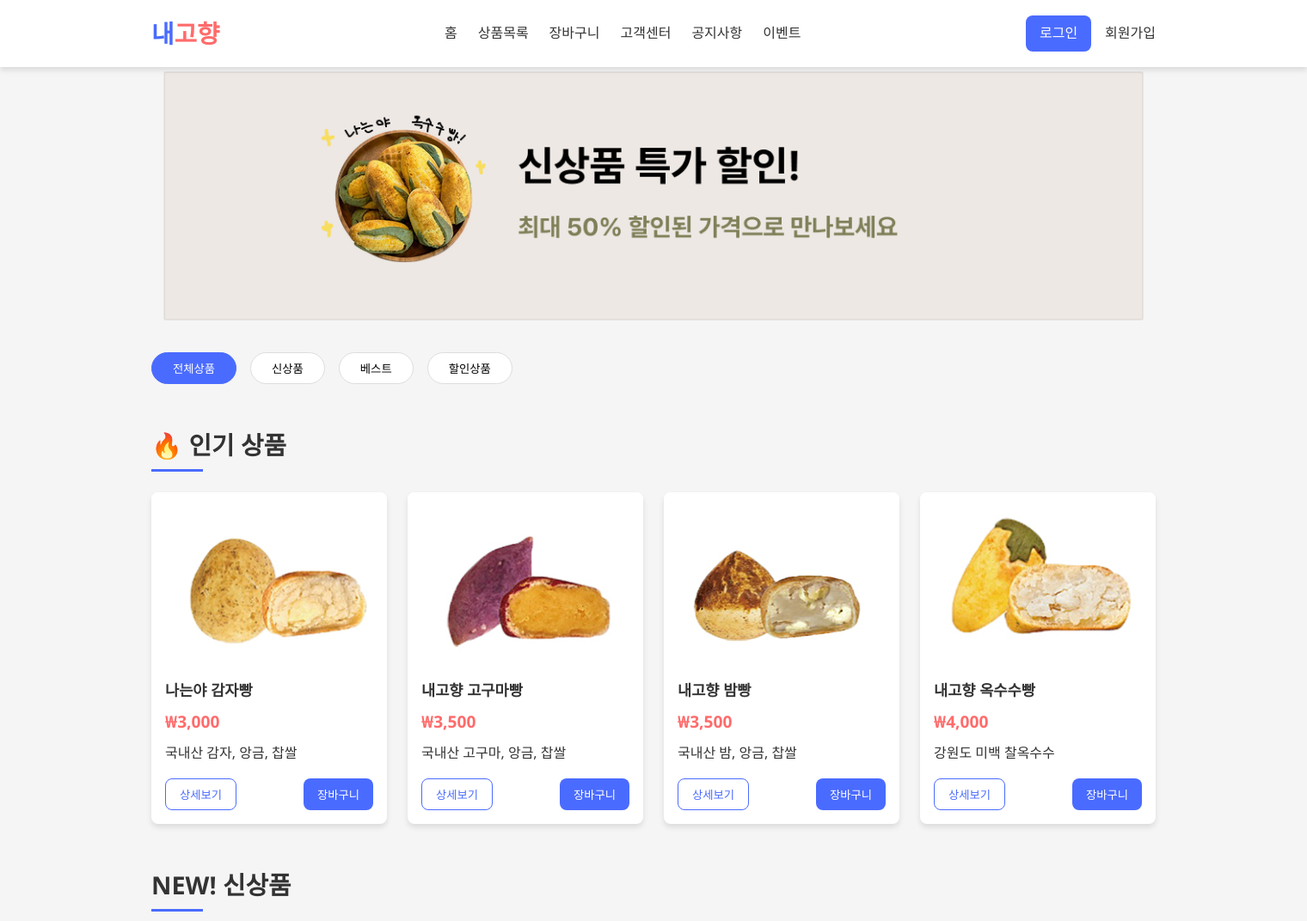
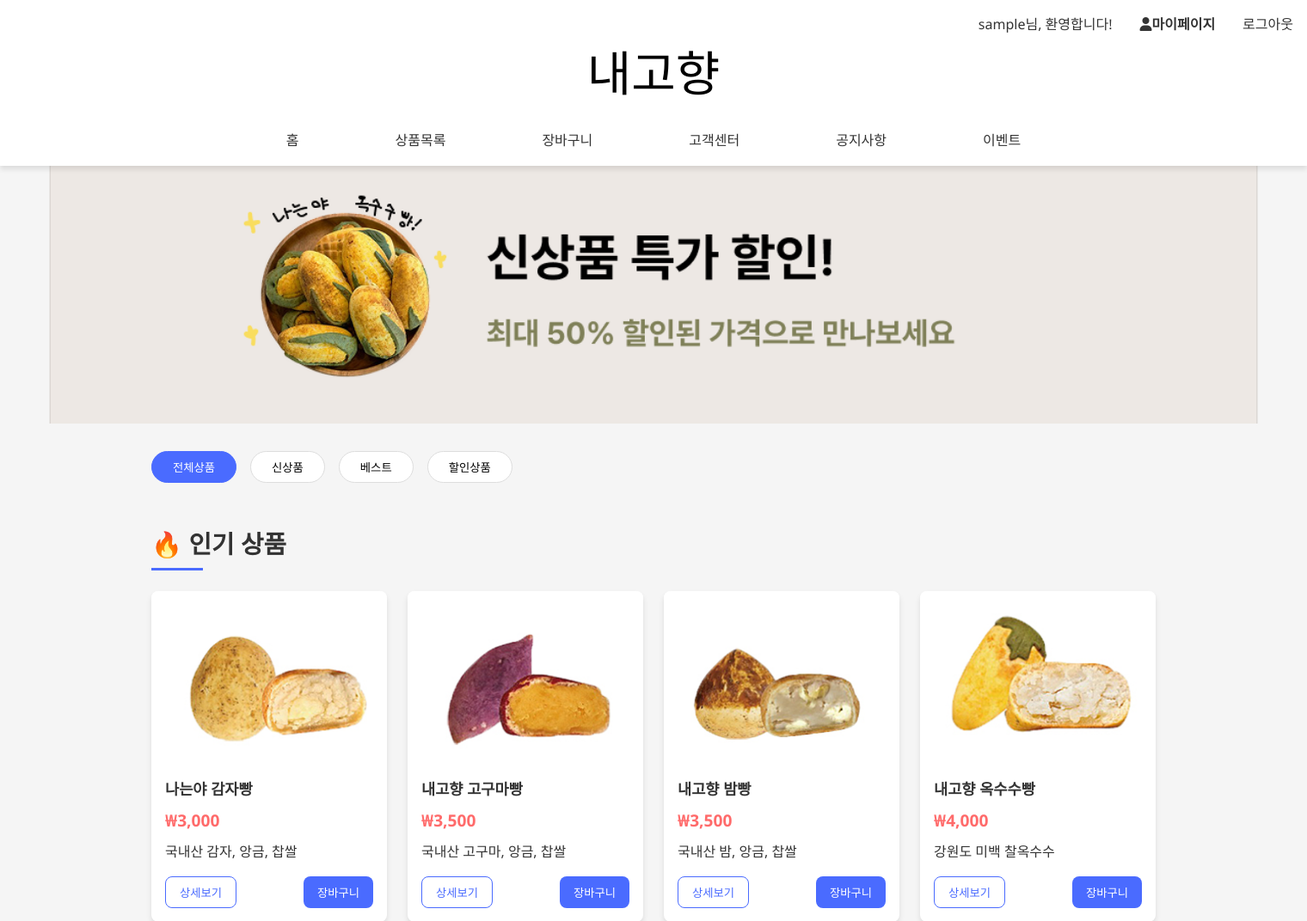
Before and after one commit to soyuniii/daitso, a Node server app: page / in a window 1520 px wide. Shown: the top 1072 px of the page at 86% size. Run offline with Node 20, Linux system fonts and the light colour scheme; the visitor is signed in with stand-in values (Sample User, id 1); some libraries are stand-ins or nearby versions; some web fonts are replaced.

Commit message:
로그인 구현 완료

```diff
--- a/public/stylesheets/index.css
+++ b/public/stylesheets/index.css
@@ -1,3 +1,10 @@
+@font-face {
+  font-family: 'EF_jejudoldam';
+  src: url('https://fastly.jsdelivr.net/gh/projectnoonnu/noonfonts_2210-EF@1.0/EF_jejudoldam.woff2') format('woff2');
+  font-weight: normal;
+  font-style: normal;
+}
+
 :root {
   --primary-color: #4a6bff;
   --secondary-color: #f8f9fa;
@@ -31,28 +38,29 @@ header {
 }
 
 .header-container {
-  max-width: 1200px;
+  max-width: 1700px;
   margin: 0 auto;
   padding: 1rem;
   display: flex;
-  justify-content: space-between;
+  flex-direction: column;
   align-items: center;
 }
 
 .logo {
-  font-size: 1.8rem;
-  font-weight: bold;
-  color: var(--primary-color);
+  font-family: 'EF_jejudoldam', cursive;
+  font-size: 3.5rem;
+  color: black;
   text-decoration: none;
+  display: block;
+  text-align: center;
+  margin-bottom: 20px;
 }
 
-.logo span {
-  color: var(--accent-color);
-}
 
 nav {
   display: flex;
-  gap: 1.5rem;
+  flex-direction: row;
+  gap: 7rem;
 }
 
 nav a {
@@ -84,8 +92,9 @@ nav a:hover::after {
 
 .user-actions {
   display: flex;
-  gap: 1rem;
-  align-items: center;
+  gap: 2rem;
+  margin-left: auto; /* 왼쪽 여백을 최대화해서 우측으로 밀어줌 */
+  align-items: center; /* 세로 중앙 정렬 */
 }
 
 .user-actions a {
@@ -96,7 +105,7 @@ nav a:hover::after {
 .user-actions .login-btn {
   background-color: var(--primary-color);
   color: white;
-  padding: 0.5rem 1rem;
+  padding: 0.5rem 0.5rem;
   border-radius: var(--border-radius);
   transition: background-color 0.3s;
 }
@@ -106,37 +115,17 @@ nav a:hover::after {
 }
 
 .banner {
-  width: 80%;
+  max-width: 2000px;
+  width: 1500px;
   height: 300px;
   overflow: hidden;
-  position: relative;
-  margin: 0 auto; /* 수평 중앙 정렬 */
+  margin: 0 auto;
 }
-
 .banner img {
   width: 100%;
   height: 100%;
   object-fit: cover;
   object-position: center;
-}
-
-.banner-text {
-  position: absolute;
-  top: 50%;
-  left: 50%;
-  transform: translate(-50%, -50%);
-  text-align: center;
-  color: white;
-  text-shadow: 2px 2px 4px rgba(0, 0, 0, 0.5);
-}
-
-.banner-text h2 {
-  font-size: 2.5rem;
-  margin-bottom: 1rem;
-}
-
-.banner-text p {
-  font-size: 1.2rem;
 }
 
 .container {
--- a/routes/index.js
+++ b/routes/index.js
@@ -4,8 +4,8 @@ var router = express.Router();
 /* GET home page. */
 router.get('/', function(req, res, next) {
   res.render('index', {
-    title: '다있소',
-    username: req.session.user?.username  });
+    title: '내고향',
+    username: req.session.username  });
 });
 
 module.exports = router;
--- a/views/index.ejs
+++ b/views/index.ejs
@@ -11,7 +11,18 @@
 <body>
   <header>
     <div class="header-container">
-      <a href="/" class="logo">내<span>고향</span></a>
+      <div class="user-actions">
+        <% if (username) { %>
+          <span><%= username %>님, 환영합니다!</span>
+          <a href="/user/mypage"><i class="fas fa-user">마이페이지</i></a>
+          <a href="/user/logout">로그아웃</a>
+        <% } else { %>
+          <a href="/user/login" class="login-btn">로그인</a>
+          <a href="/user/register">회원가입</a>
+        <% } %>
+      </div>
+
+      <a href="/" class="logo">내고향</a>
 
       <nav>
         <a href="/">홈</a>
@@ -22,16 +33,7 @@
         <a href="/event">이벤트</a>
       </nav>
 
-      <div class="user-actions">
-        <% if (username) { %>
-          <span><%= username %>님</span>
-          <a href="/user/mypage"><i class="fas fa-user"></i></a>
-          <a href="/user/logout">로그아웃</a>
-        <% } else { %>
-          <a href="/user/login" class="login-btn">로그인</a>
-          <a href="/user/register">회원가입</a>
-        <% } %>
-      </div>
+
     </div>
   </header>
 
```
Also changed, not shown: routes/user.js (+75 -26 lines), views/login.ejs (+30 -10 lines), views/register.ejs (+22 -12 lines), db/database.sqlite.
